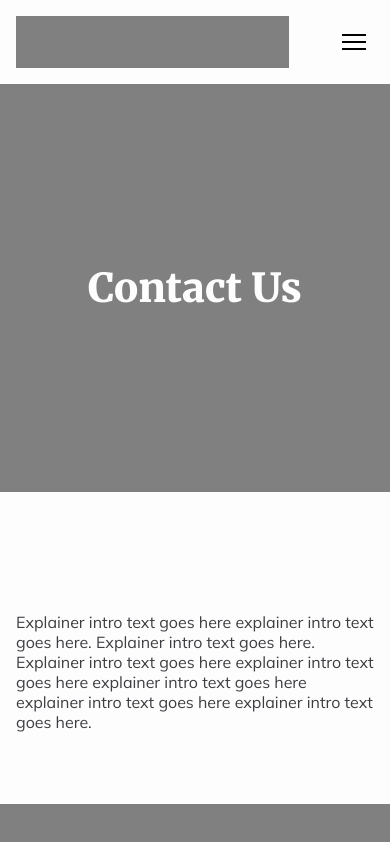
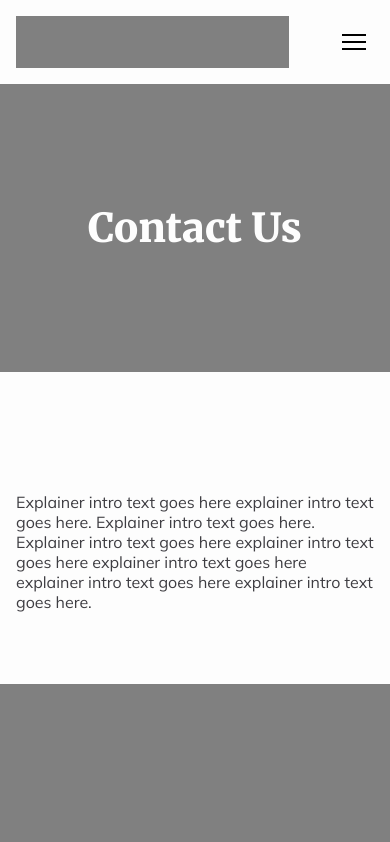
Before and after one commit to dot-slash-digital/tng-web, a Next.js app: page /contact in a window 390 px wide. Shown: the top 842 px of the page. Built offline with nearby package versions, Linux system fonts and the light colour scheme.

Commit message:
[Subpage Jumbotron] Mobile responsiveness

```diff
--- a/app/styles/components/subpage-jumbotron.module.scss
+++ b/app/styles/components/subpage-jumbotron.module.scss
@@ -1,9 +1,14 @@
 @use "@colors" as colors;
 @use "@fonts" as fonts;
+@import "@breakpoints";
 
 .component {
   padding: 180px 0;
   background-color: gray;
+
+  @include breakpoint(tablet) {
+    padding: 120px 0;
+  }
 }
 
 .title {
```
